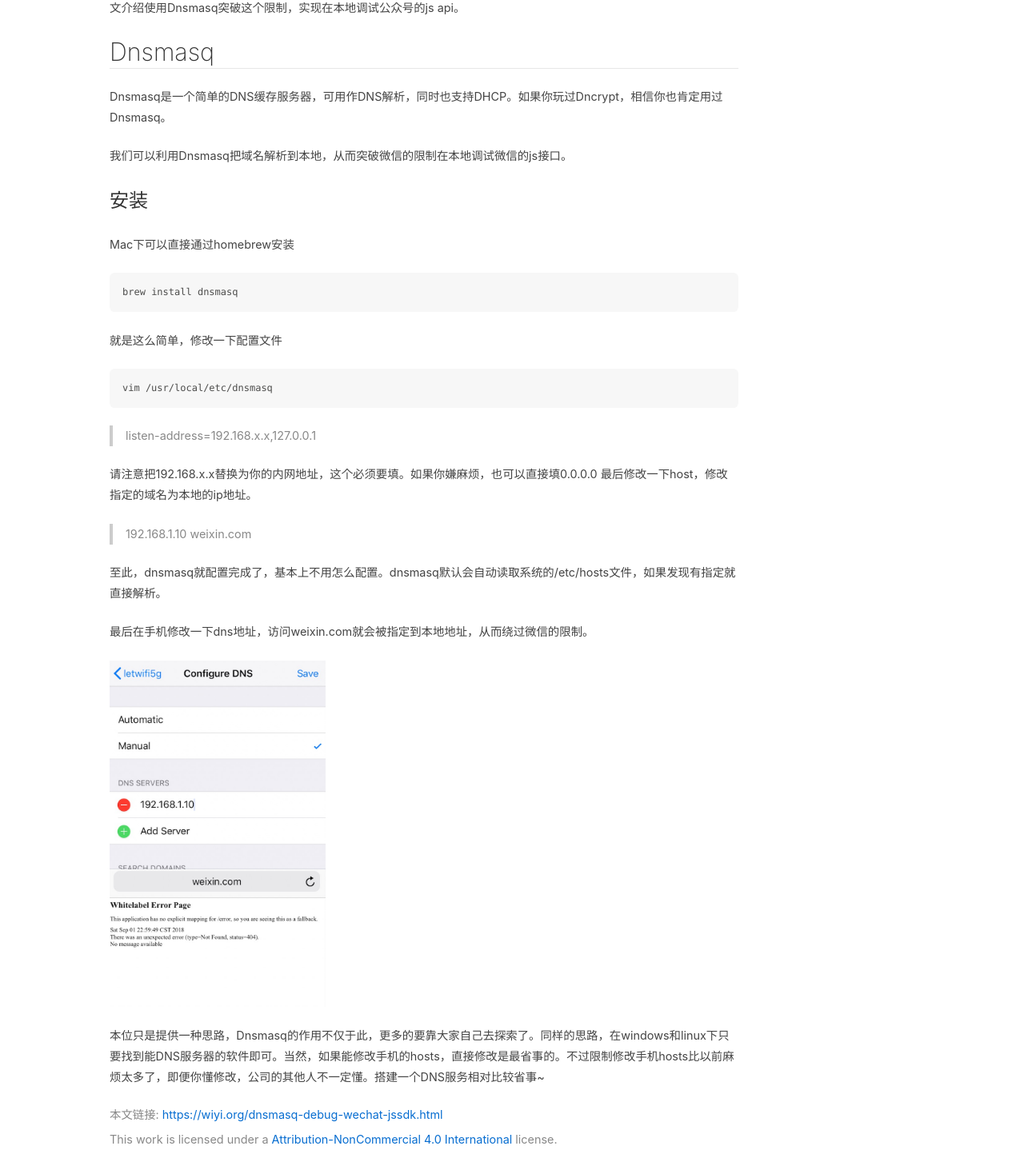
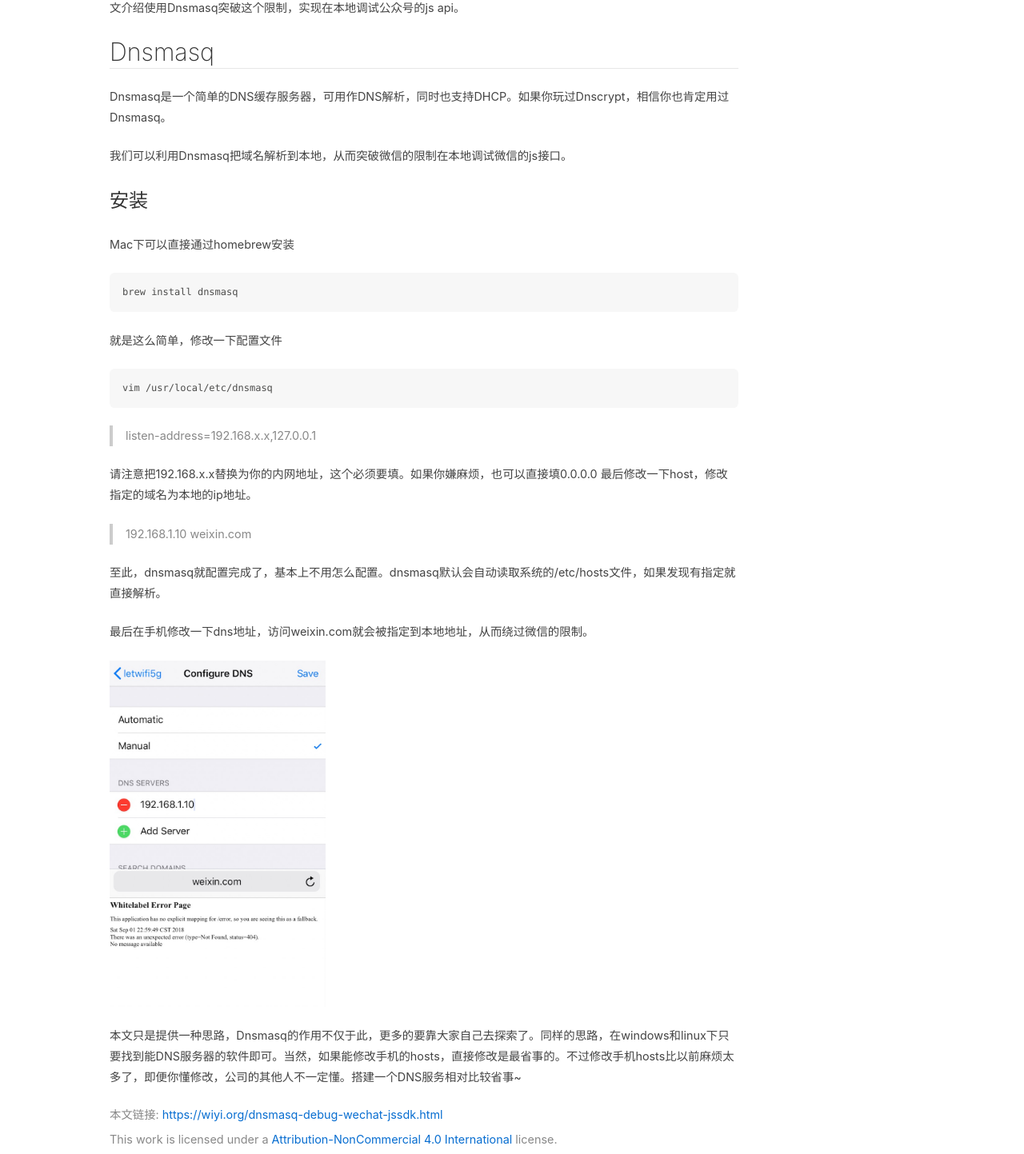
Before and after one commit to xingty/xingty.github.io, a Jekyll site: the page built from _posts/2018-09-01-dnsmasq-debug-wechat-jssdk.md, in a window 1280 px wide. Shown: the part 228-1671 px from the top of the page at 80% size. Built offline with Jekyll 4.4.1, drawn with Linux system fonts in a browser that asks for light colours; nearby versions of some CDN libraries; emoji names are drawn with the system emoji font; comment, search, counter and statistics services are not loaded.

Commit message:
*修改错别字

```diff
--- a/_posts/2018-09-01-dnsmasq-debug-wechat-jssdk.md
+++ b/_posts/2018-09-01-dnsmasq-debug-wechat-jssdk.md
@@ -10,7 +10,7 @@ tags: dns 微信公众号
 <!--more-->
 
 ## Dnsmasq
-Dnsmasq是一个简单的DNS缓存服务器，可用作DNS解析，同时也支持DHCP。如果你玩过Dncrypt，相信你也肯定用过Dnsmasq。
+Dnsmasq是一个简单的DNS缓存服务器，可用作DNS解析，同时也支持DHCP。如果你玩过Dnscrypt，相信你也肯定用过Dnsmasq。
 
 我们可以利用Dnsmasq把域名解析到本地，从而突破微信的限制在本地调试微信的js接口。
 
@@ -41,4 +41,4 @@ vim /usr/local/etc/dnsmasq
 <br>
 <img src="/assets/images/dnsmasq/dns-weixin.jpg" width="270"/>
 
-本位只是提供一种思路，Dnsmasq的作用不仅于此，更多的要靠大家自己去探索了。同样的思路，在windows和linux下只要找到能DNS服务器的软件即可。当然，如果能修改手机的hosts，直接修改是最省事的。不过限制修改手机hosts比以前麻烦太多了，即便你懂修改，公司的其他人不一定懂。搭建一个DNS服务相对比较省事~
+本文只是提供一种思路，Dnsmasq的作用不仅于此，更多的要靠大家自己去探索了。同样的思路，在windows和linux下只要找到能DNS服务器的软件即可。当然，如果能修改手机的hosts，直接修改是最省事的。不过修改手机hosts比以前麻烦太多了，即便你懂修改，公司的其他人不一定懂。搭建一个DNS服务相对比较省事~
```
